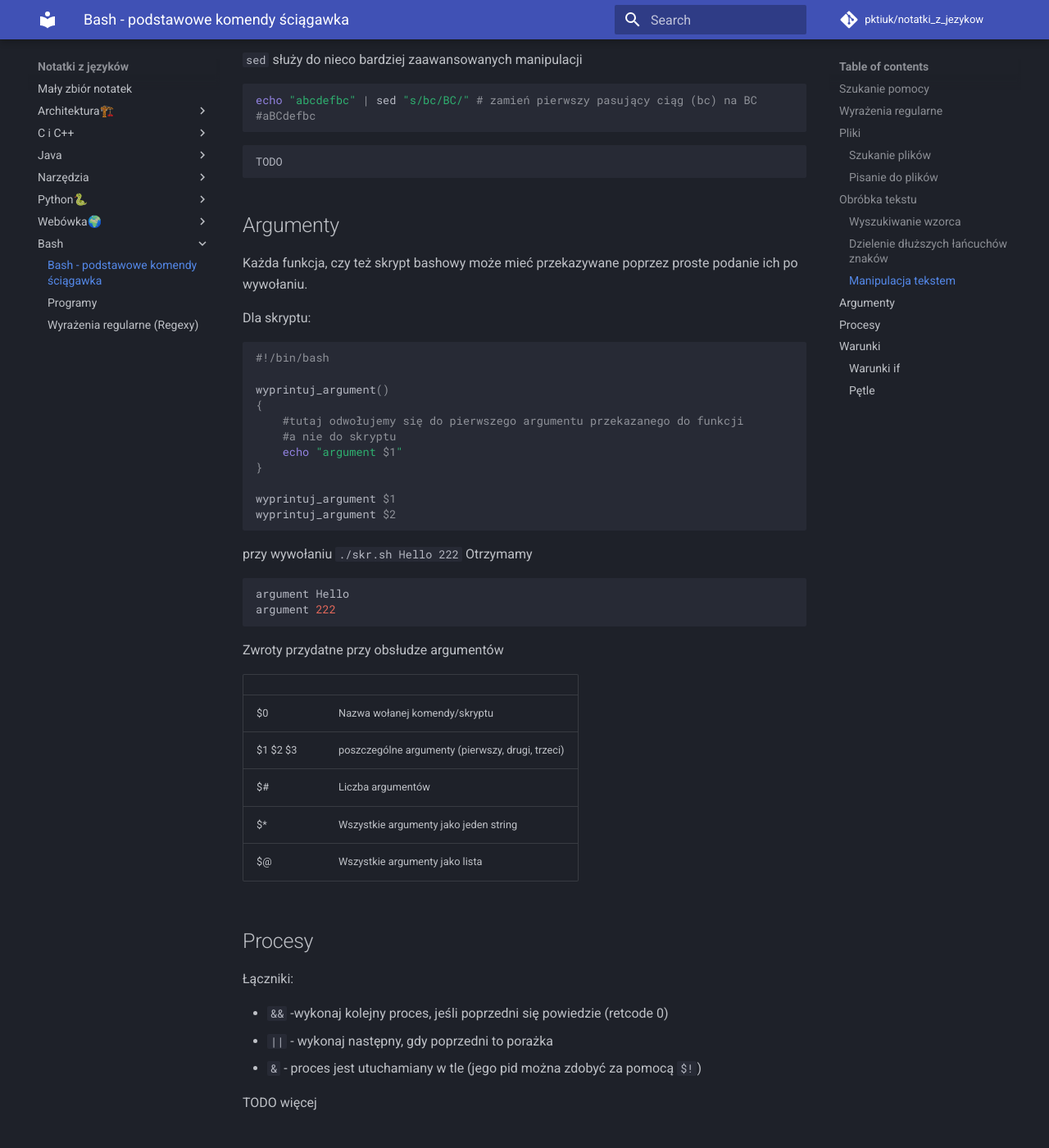
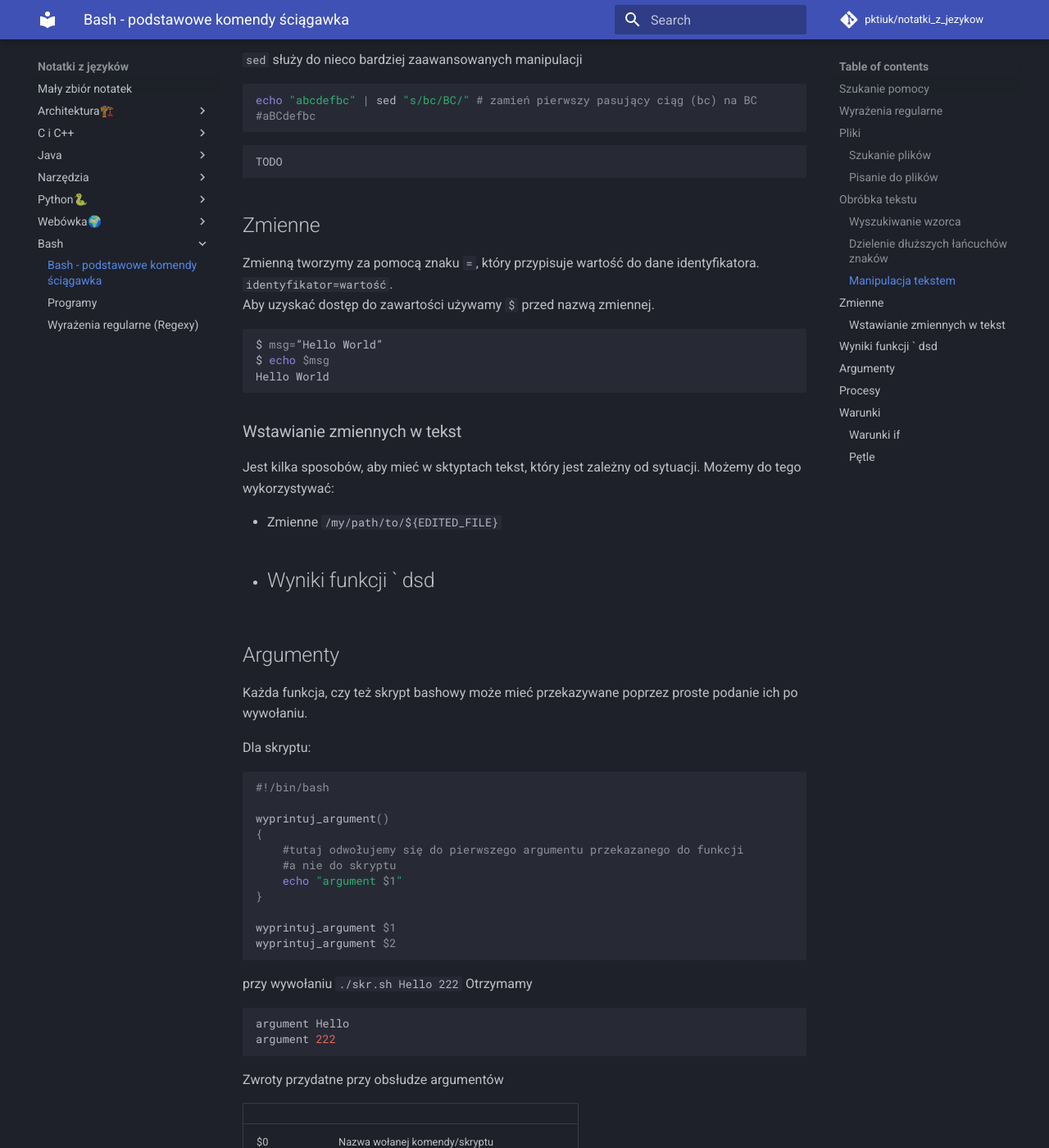
Before and after one commit to pktiuk/notatki_z_jezykow, an MkDocs documentation site: the page built from docs/bash/cheatsheet.md, in a window 1280 px wide and 1400 px high, scrolled down 2355 px. Shown: the whole window at 82% size. Built offline with MkDocs 1.6.1 and Material for MkDocs 9.7.7, drawn with Linux system fonts in a browser that asks for light colours; comment, search, counter and statistics services are not loaded; some of the changed text lies outside the part shown.

Commit message:
Rozwinięcie opisu Basha

````diff
--- a/docs/bash/cheatsheet.md
+++ b/docs/bash/cheatsheet.md
@@ -110,6 +110,25 @@
 
 ```
 
+## Zmienne
+
+Zmienną tworzymy za pomocą znaku `=`, który przypisuje wartość do dane identyfikatora. `identyfikator=wartość`.
+Aby uzyskać dostęp do zawartości używamy `$` przed nazwą zmiennej.
+
+```bash
+$ msg=”Hello World”
+$ echo $msg
+Hello World
+```
+
+### Wstawianie zmiennych w tekst
+
+Jest kilka sposobów, aby mieć w sktyptach tekst, który jest zależny od sytuacji. Możemy do tego wykorzystywać:
+
+- Zmienne `/my/path/to/${EDITED_FILE}`
+- Wyniki funkcji ` dsd
+-
+
 ## Argumenty
 
 Każda funkcja, czy też skrypt bashowy może mieć przekazywane poprzez proste podanie ich po wywołaniu.
@@ -221,7 +240,43 @@
 
 ### Pętle
 
+**for** - iteruje po liście
+
 ```bash
-TODO
+for variable in valuelist
+do
+    something
+done
+```
 
+Listą mogą być argumenty programu
+
+```bash
+#!/bin/bash
+echo The number of arguments is: $#
+echo The entered command line is: $0 $@
+echo The command arguments are:
+for i in "$@"
+do
+    echo $i
+done
 ```
+
+... albo pliki w folderze
+
+```bash
+for k in *
+do
+    cp $k $k.bak
+    echo $k copy created
+done
+```
+
+lub wynik komendy (używamy do tego `$()`)
+
+```bash
+for i in $(ls)
+do
+    echo $i
+done
+```
````
Also changed, not shown: other parts of docs/bash/cheatsheet.md (+1 -1 lines).
